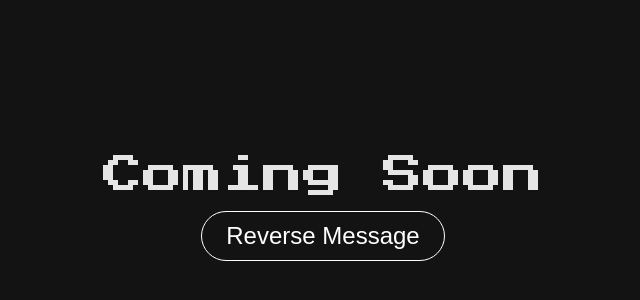
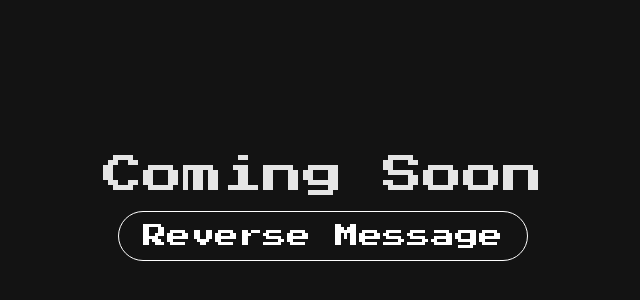
Before and after one commit to isszx/mem, a plain HTML site: page index.html in a window 1280 px wide. Shown: the part 200-500 px from the top of the page, without its empty margins (317-957 px from the left). Drawn offline with nearby package versions, Linux system fonts and the light colour scheme.

Commit message:
FIX: fonts in buttons

```diff
--- a/index.html
+++ b/index.html
@@ -53,6 +53,7 @@
     color: white;
     font-size: 1.5rem;
     line-height: 2rem;
+    font-family: 'Press Start 2P', monospace, "Consolas";
     padding: 0.5rem 1.5rem;
     border-radius: 50px;
     box-shadow: inset 0 0 12px 2px transparent;
```
